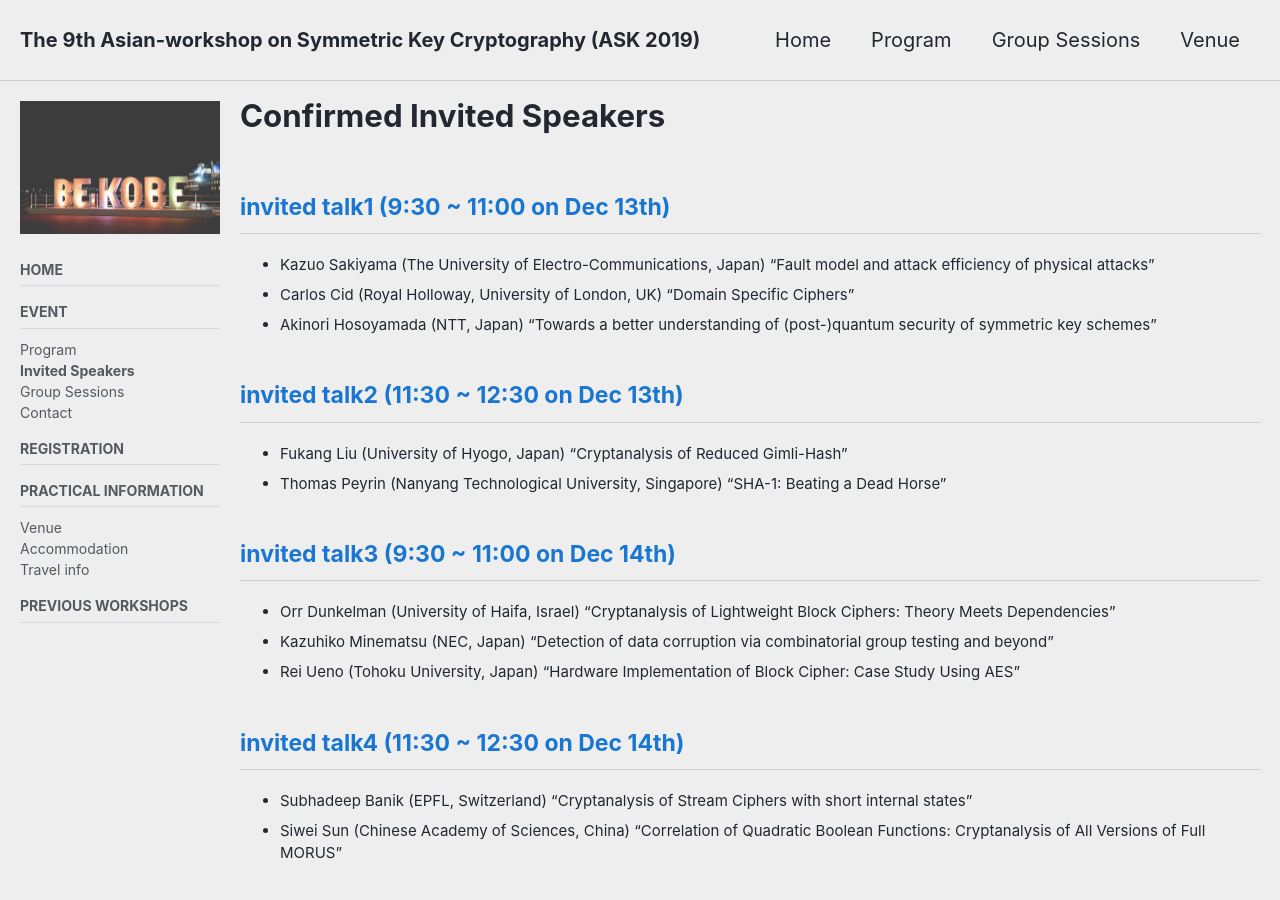
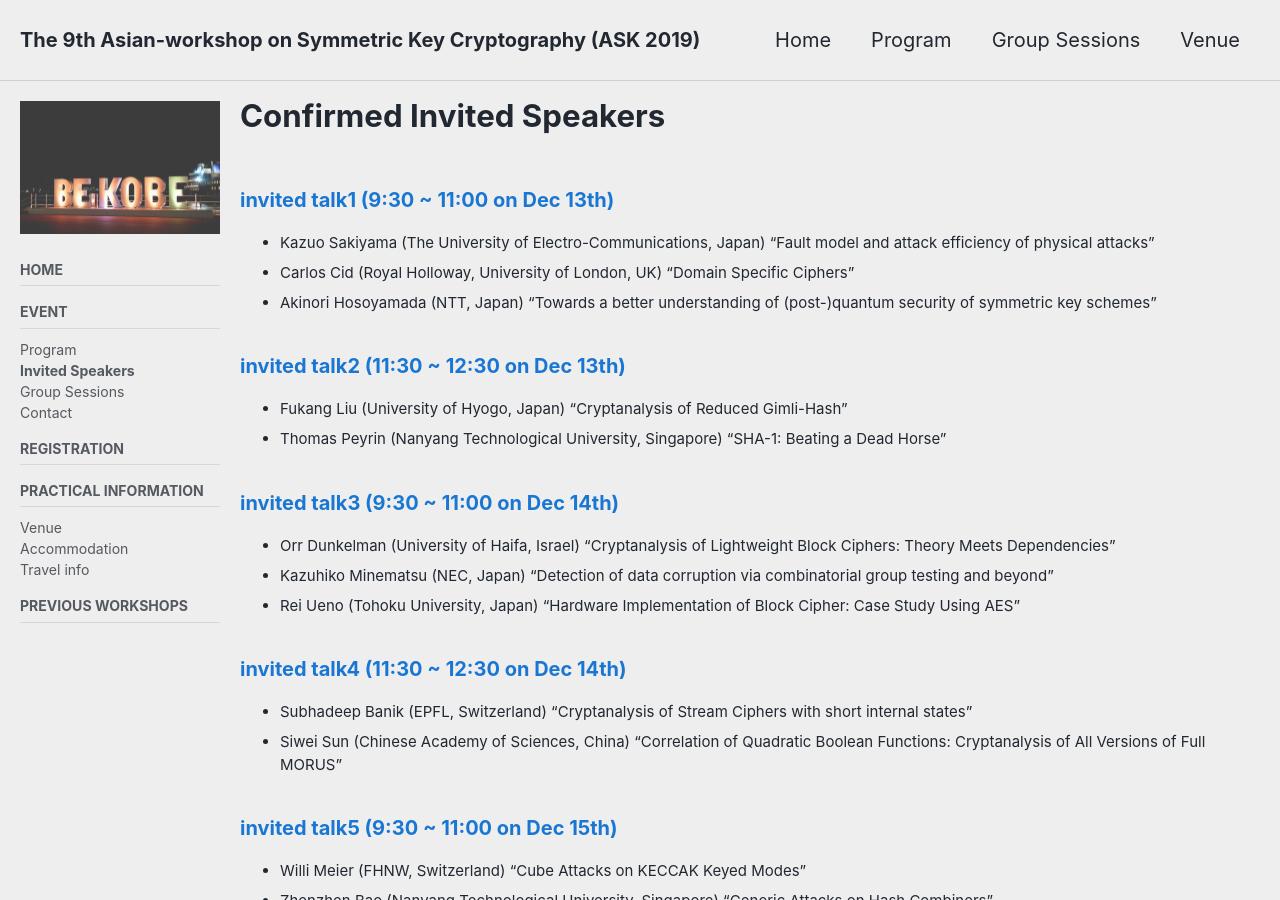
Before and after one commit to askworkshop/ask2019, a Jekyll site: the page built from invited.md, in a window 1280 px wide and 900 px high. Built offline with Jekyll 4.4.1, drawn with Linux system fonts in a browser that asks for light colours; cached includes are drawn as plain includes; nearby versions of some CDN libraries; our own code applies the rules of GitHub Pages for plain Markdown files.

```diff
--- a/invited.md
+++ b/invited.md
@@ -10,7 +10,7 @@ sidebar:
 ---
 
 # Confirmed Invited Speakers
-## invited talk1 (9:30 ~ 11:00 on Dec 13th)
+### invited talk1 (9:30 ~ 11:00 on Dec 13th)
 - Kazuo Sakiyama (The University of Electro-Communications, Japan)
   "Fault model and attack efficiency of physical attacks"
 - Carlos Cid (Royal Holloway, University of London, UK)
@@ -18,13 +18,13 @@ sidebar:
 - Akinori Hosoyamada (NTT, Japan)
   "Towards a better understanding of (post-)quantum security of symmetric key schemes"
 
-## invited talk2 (11:30 ~ 12:30 on Dec 13th)
+### invited talk2 (11:30 ~ 12:30 on Dec 13th)
 - Fukang Liu (University of Hyogo, Japan)
   "Cryptanalysis of Reduced Gimli-Hash"
 - Thomas Peyrin (Nanyang Technological University, Singapore)
   “SHA-1: Beating a Dead Horse”
 
-## invited talk3 (9:30 ~ 11:00 on Dec 14th)
+### invited talk3 (9:30 ~ 11:00 on Dec 14th)
 - Orr Dunkelman (University of Haifa, Israel)
   "Cryptanalysis of Lightweight Block Ciphers: Theory Meets Dependencies"
 - Kazuhiko Minematsu (NEC, Japan)
@@ -32,13 +32,13 @@ sidebar:
 - Rei Ueno (Tohoku University, Japan)
   "Hardware Implementation of Block Cipher: Case Study Using AES"
 
-## invited talk4 (11:30 ~ 12:30 on Dec 14th)
+### invited talk4 (11:30 ~ 12:30 on Dec 14th)
 - Subhadeep Banik (EPFL, Switzerland)
   "Cryptanalysis of Stream Ciphers with short internal states"
 - Siwei Sun (Chinese Academy of Sciences, China)
  "Correlation of Quadratic Boolean Functions: Cryptanalysis of All Versions of Full MORUS"
 
-## invited talk5 (9:30 ~ 11:00 on Dec 15th)
+### invited talk5 (9:30 ~ 11:00 on Dec 15th)
 - Willi Meier (FHNW, Switzerland)
   "Cube Attacks on KECCAK Keyed Modes"
 - Zhenzhen Bao (Nanyang Technological University, Singapore)
@@ -46,7 +46,7 @@ sidebar:
 - Yunwen Liu (National University of Defense Technology, China)
   “Rotational-XOR cryptanalysis on ARX and AND-RX ciphers”
 
-## invited talk5 (11:30 ~ 12:30 on Dec 15th)
+### invited talk5 (11:30 ~ 12:30 on Dec 15th)
 - Yusuke Naito (Mitsubishi Corporation, Japan)
   "Design of Optimally Indifferentiable-Secure Double-Block-Length Hashing"
 - Mustafa Kairallah (Nanyang Technological University, Singapore)
```
